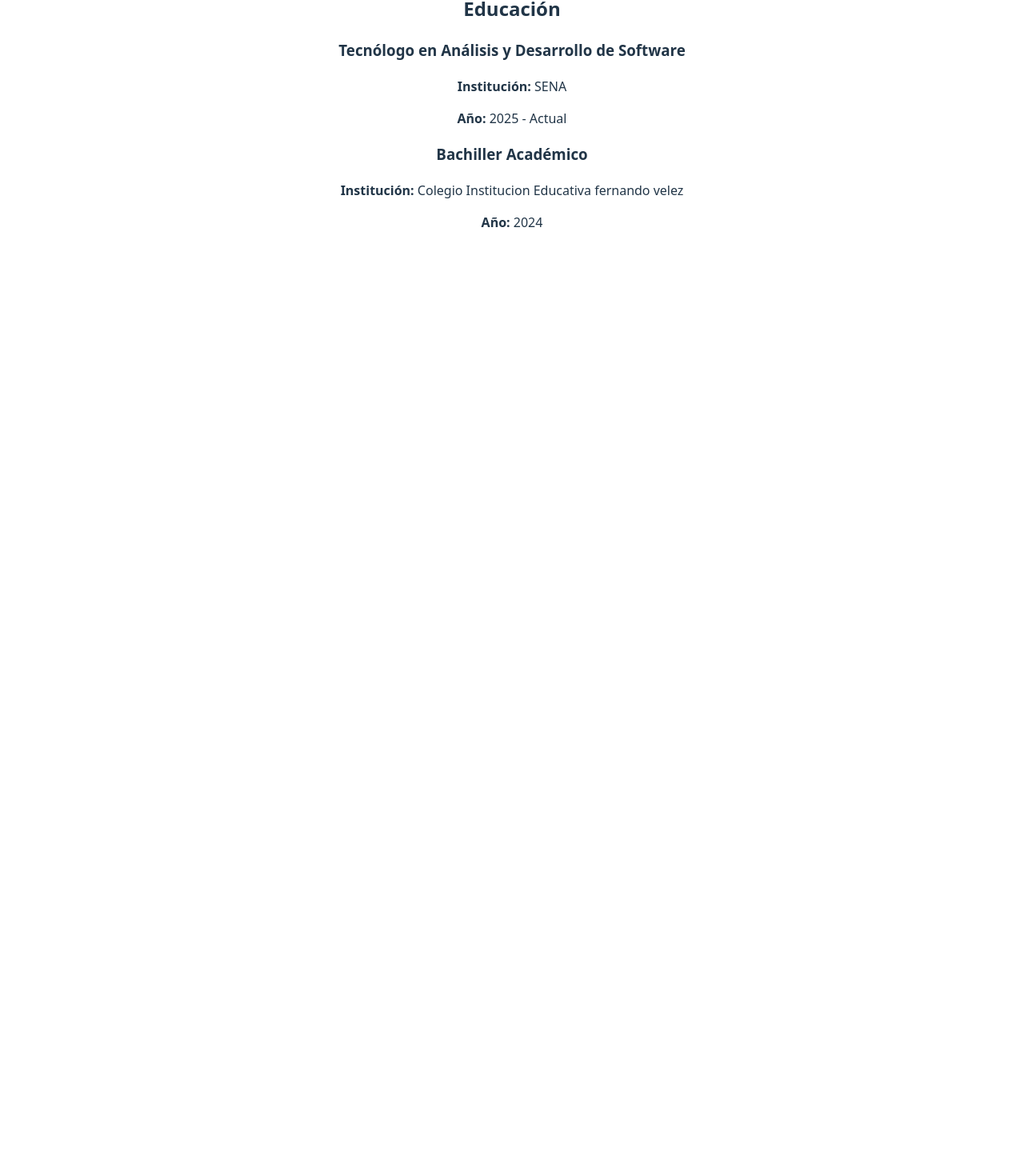
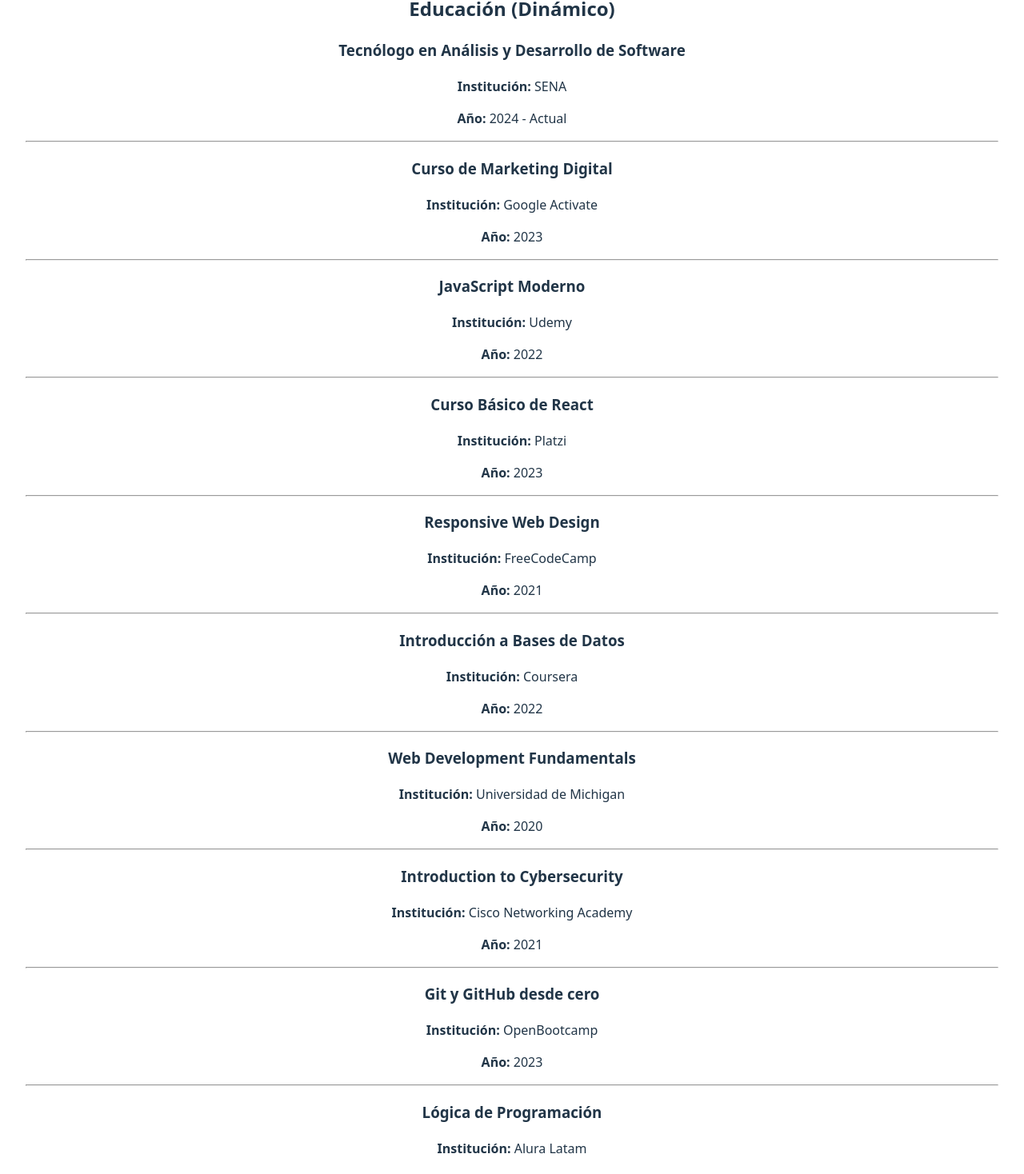
Before and after one commit to mi-proyecto-web/cv-react-nicolas-munoz, a React (Vite) app: page / in a window 1280 px wide. Shown: the part 2529-3997 px from the top of the page at 80% size. Before the commit the page ends 2867 px from the top, so only its background shows below. Built offline with nearby package versions, Linux system fonts and the light colour scheme.

Commit message:
feat: componente Educacion dinamico con formación complementaria

```diff
--- a/src/components/Educacion.jsx
+++ b/src/components/Educacion.jsx
@@ -1,28 +1,73 @@
 function Educacion() {
+  const formacion = [
+    {
+      institucion: "SENA",
+      curso: "Tecnólogo en Análisis y Desarrollo de Software",
+      año: "2024 - Actual",
+    },
+    {
+      institucion: "Google Activate",
+      curso: "Curso de Marketing Digital",
+      año: "2023",
+    },
+    {
+      institucion: "Udemy",
+      curso: "JavaScript Moderno",
+      año: "2022",
+    },
+    {
+      institucion: "Platzi",
+      curso: "Curso Básico de React",
+      año: "2023",
+    },
+    {
+      institucion: "FreeCodeCamp",
+      curso: "Responsive Web Design",
+      año: "2021",
+    },
+    {
+      institucion: "Coursera",
+      curso: "Introducción a Bases de Datos",
+      año: "2022",
+    },
+    {
+      institucion: "Universidad de Michigan",
+      curso: "Web Development Fundamentals",
+      año: "2020",
+    },
+    {
+      institucion: "Cisco Networking Academy",
+      curso: "Introduction to Cybersecurity",
+      año: "2021",
+    },
+    {
+      institucion: "OpenBootcamp",
+      curso: "Git y GitHub desde cero",
+      año: "2023",
+    },
+    {
+      institucion: "Alura Latam",
+      curso: "Lógica de Programación",
+      año: "2022",
+    },
+  ];
+
   return (
     <section>
-      <h2>Educación</h2>
+      <h2>Educación (Dinámico)</h2>
 
-      <div>
-        <h3>Tecnólogo en Análisis y Desarrollo de Software</h3>
-        <p>
-          <strong>Institución:</strong> SENA
-        </p>
-        <p>
-          <strong>Año:</strong> 2025 - Actual
-        </p>
-      </div>
-
-      <div>
-        <h3>Bachiller Académico</h3>
-        <p>
-          <strong>Institución:</strong> Colegio Institucion Educativa fernando
-          velez
-        </p>
-        <p>
-          <strong>Año:</strong> 2024
-        </p>
-      </div>
+      {formacion.map((edu, index) => (
+        <div key={index}>
+          <h3>{edu.curso}</h3>
+          <p>
+            <strong>Institución:</strong> {edu.institucion}
+          </p>
+          <p>
+            <strong>Año:</strong> {edu.año}
+          </p>
+          <hr />
+        </div>
+      ))}
     </section>
   );
 }
```
